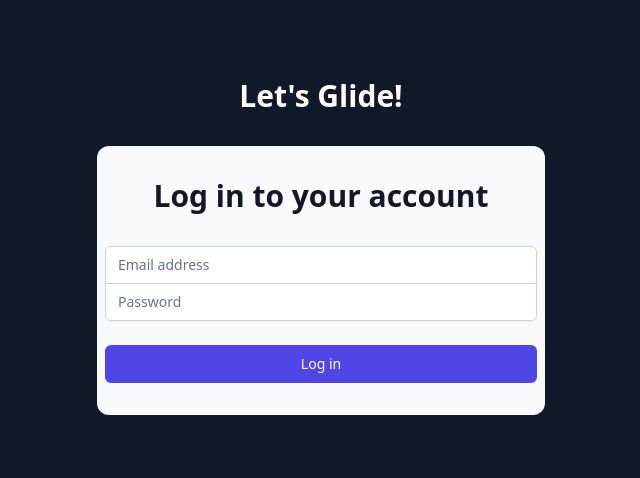
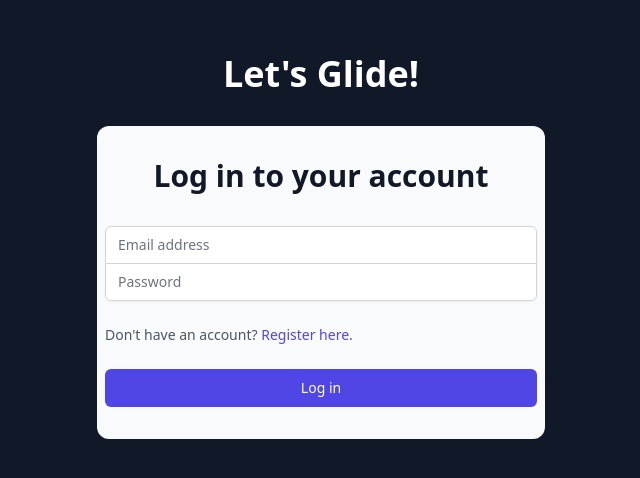
Before and after one commit to festeh/svelte_list_app, a SvelteKit app: page /login in a window 1280 px wide. Shown: the part 154-632 px from the top of the page, without its empty margins (319-959 px from the left). Built offline with nearby package versions, Linux system fonts and the light colour scheme.

Commit message:
error page

```diff
--- a/src/routes/(auth)/login/+page.svelte
+++ b/src/routes/(auth)/login/+page.svelte
@@ -1,5 +1,5 @@
 <div class="min-h-screen flex flex-col items-center justify-center">
-	<div class="text-3xl font-extrabold text-white">Let's Glide!</div>
+	<div class="text-4xl font-extrabold text-white">Let's Glide!</div>
 	<div class="mt-8 max-w-md w-full space-y-8 bg-gray-50 rounded-xl p-2">
 		<div>
 			<h2 class="mt-6 text-center text-3xl font-extrabold text-gray-900">Log in to your account</h2>
@@ -51,6 +51,18 @@
 				</div>
 			</div>
 
+			<div class="text-sm">
+				<p class="text-gray-600">
+					Don't have an account?
+					<a
+						href="/register"
+						class="font-medium text-indigo-600 hover:text-indigo-500"
+					>
+						Register here.
+					</a>
+				</p>
+			</div>
+
 			<div class="pb-6">
 				<button
 					type="submit"
--- a/src/routes/(auth)/register/+page.svelte
+++ b/src/routes/(auth)/register/+page.svelte
@@ -123,6 +123,18 @@
 				</div>
 			</div>
 
+			<div class="text-sm">
+				<p class="text-gray-600">
+					Already registered?
+					<a
+						href="/login"
+						class="font-medium text-indigo-600 hover:text-indigo-500"
+					>
+						Log in
+					</a>
+				</p>
+			</div>
+
 			<div class="pb-8">
 				<button
 					type="submit"
--- /dev/null
+++ b/src/routes/+error.svelte
@@ -0,0 +1,10 @@
+<script>
+	import { page } from "$app/stores";
+</script>
+
+<div class="flex justify-center items-center h-full w-full text-white">
+	<div class="flex flex-col justify-center items-center">
+		<h1 class="text-8xl font-extrabold mb-5">{$page.status}</h1>
+		<h2 class="text-2xl font-bold">{$page.error.message}</h2>
+	</div>
+</div>
```
